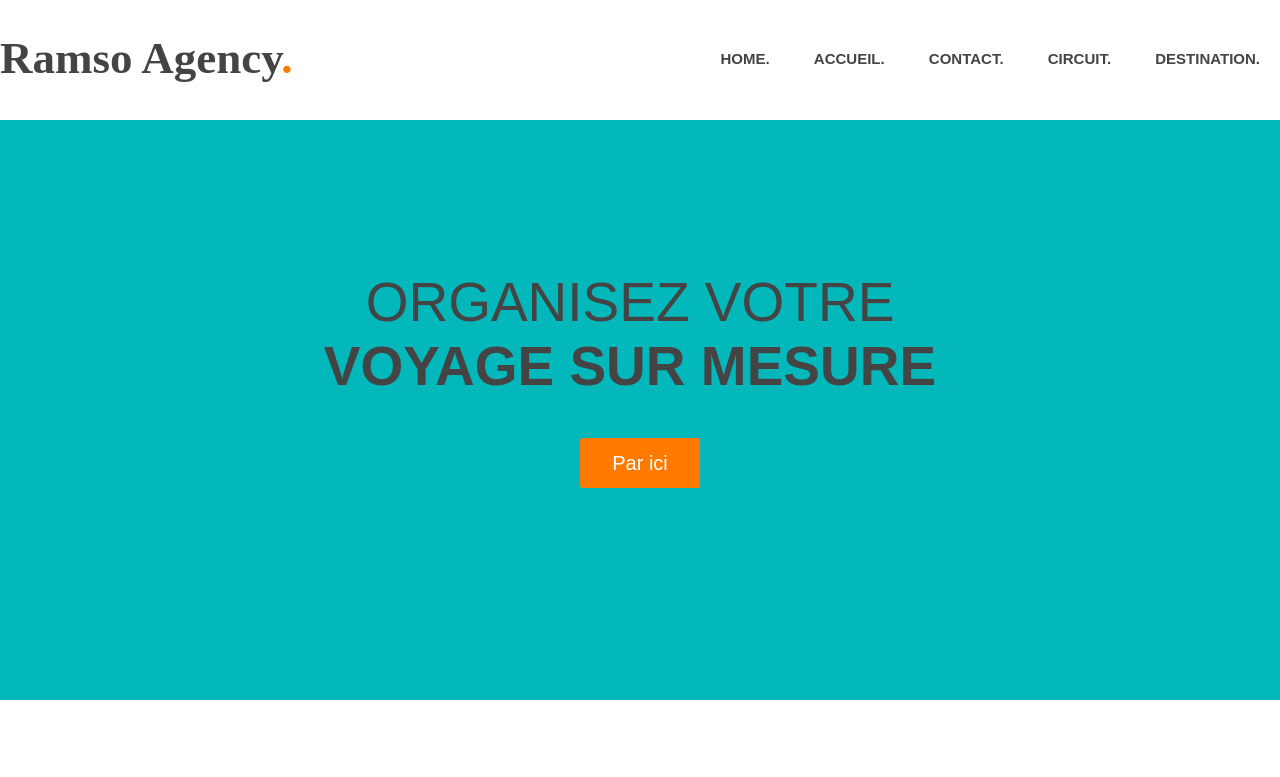
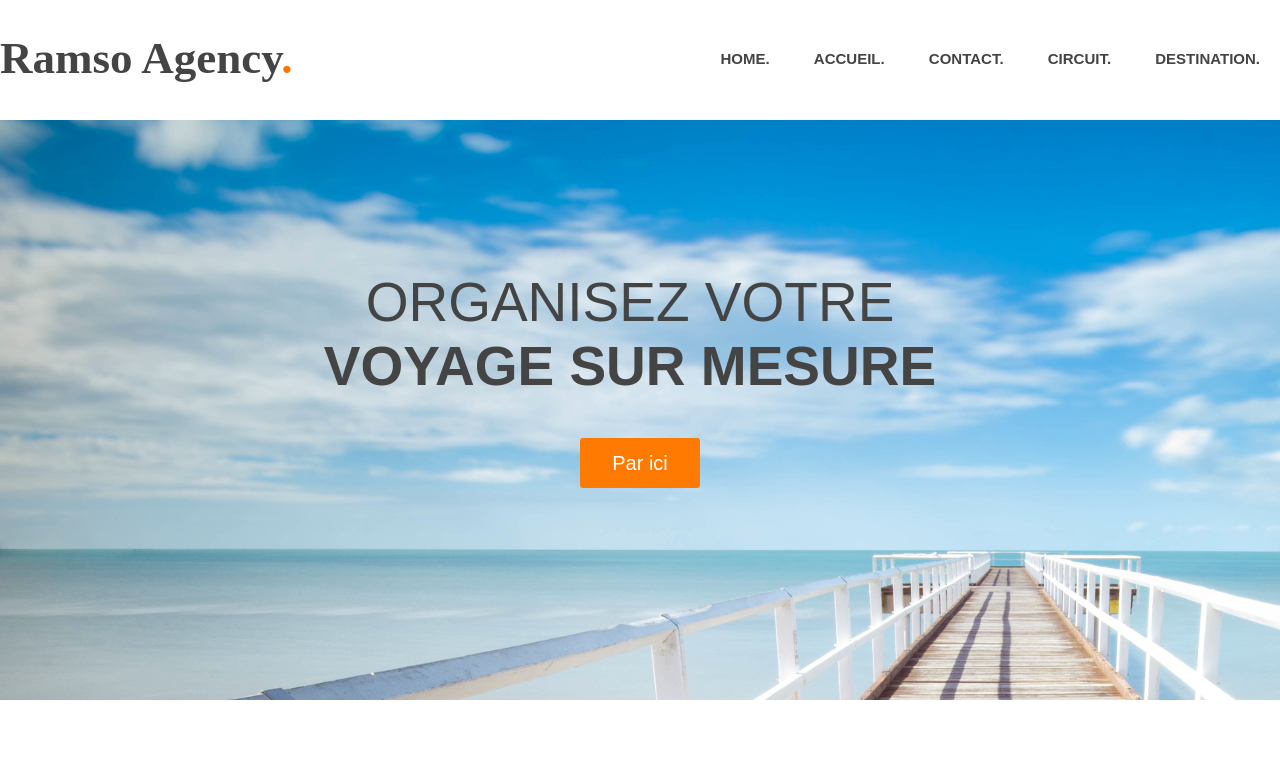
Before and after one commit to rcolson243/Ramso-agency, a plain HTML site: page index.html in a window 1280 px wide. Shown: the top 777 px of the page. Drawn offline with Linux system fonts and the light colour scheme.

Commit message:
main image

```diff
--- a/style.css
+++ b/style.css
@@ -105,8 +105,7 @@ header nav ul li a
 #main-image
 {
     height: 580px;
-    background: #02b8bb
-    ;
+    background: url(images/main.jpg);
 }
 #main-image h2
 {
```
